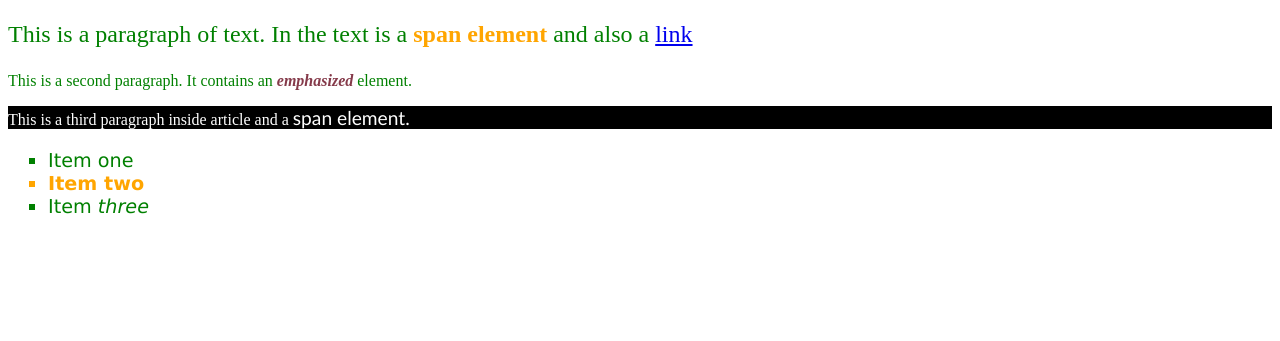
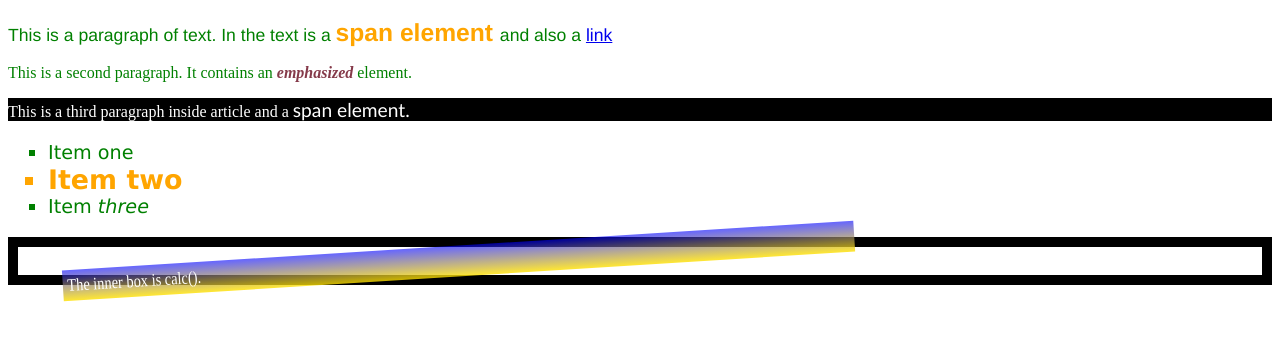
Before and after one commit to ra2dd/working_with_css, a plain HTML site: page index.html in a window 1280 px wide. Shown: the part 61-402 px from the top of the page. Drawn offline with Linux system fonts and the light colour scheme.

Commit message:
added css

```diff
--- a/index.html
+++ b/index.html
@@ -9,7 +9,7 @@
     <body>
         <h1>Level one heading</h1>
 
-        <p>
+        <p class="special">
             This is a paragraph of text. In the text is a
             <span class="special"> span element </span> and also a
             <a href="https://example.com"> link</a>
@@ -32,5 +32,11 @@
             <li class="special"> Item two </li>
             <li> Item <em>three</em> </li>
         </ul>
+
+        <div class="outer">
+            <div class="box">
+                The inner box is calc().
+            </div>
+        </div>
     </body>
 </html>
--- a/style.css
+++ b/style.css
@@ -19,6 +19,7 @@ span.special
 {
     color: orange;
     font-weight: bold;
+    font-size: 140%;
 }
 
 p em
@@ -55,3 +56,23 @@ p + article p
     background-color: black;
     color: white;
 }
+
+p.special
+{
+    font-family: 'Franklin Gothic Medium', 'Arial Narrow', Arial, sans-serif;
+    font-size: 110%;
+}
+
+.outer
+{
+    border: 10px solid black;
+}
+
+.box
+{
+    padding: 5px;
+    width: calc(60% + 125px);
+    background-image: linear-gradient(rgba(0, 0, 255, 0.6), rgba(255, 225, 0, 0.8));
+    color: white;
+    transform: rotate(0.99turn) scale(0.9, 1.1);
+}
```
